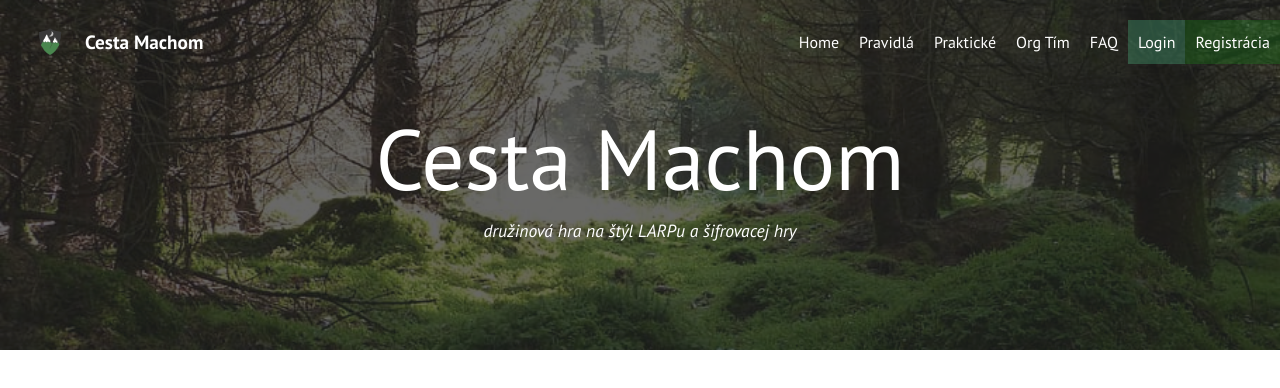
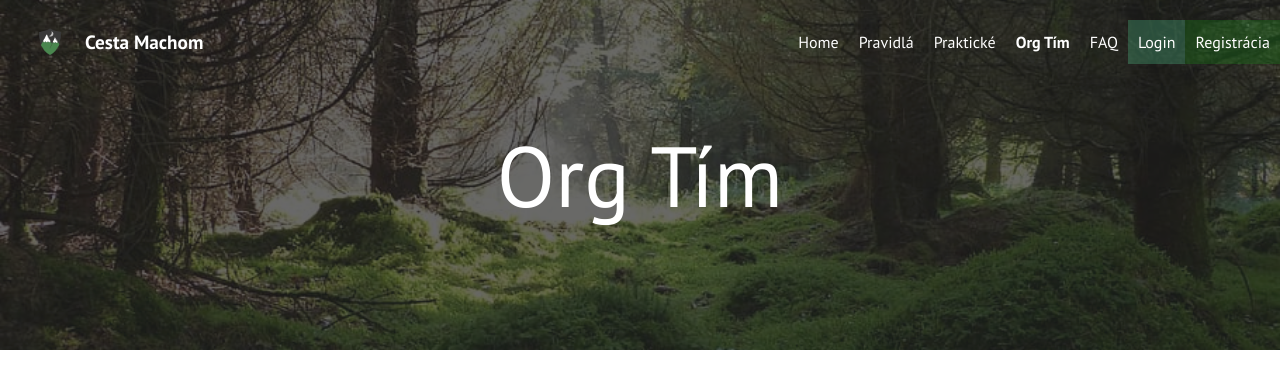
Before and after one commit to Xlebo/larpovacka_fe, a React (Vite) app: page /contacts in a window 1280 px wide. Shown: the top 388 px of the page. Built offline with nearby package versions, Linux system fonts and the light colour scheme.

Commit message:
Varying Title

```diff
--- a/src/components/Header.jsx
+++ b/src/components/Header.jsx
@@ -1,17 +1,25 @@
 import Navbar from "./Navbar.jsx";
 import "./header.css"
-import {Outlet} from "react-router";
+import {Outlet, useLocation} from "react-router";
+
+const titles = {
+    "/": { headerText: "Cesta Machom" },
+    "/pravidla": { headerText: "Pravidlá"},
+    "/prakticke": { headerText: "Praktické"},
+    "/contacts": { headerText: "Org Tím" },
+    "/faq": { headerText: "FAQ"},
+    "/login": { headerText: "Prihlásenie" },
+    "/register": { headerText: "Registrácia"},
+};
 
 export default function Header({user, setUser}) {
-    const headerText = "Cesta Machom"
-    const subText = "družinová hra na štýl LARPu a šifrovacej hry"
+    const location = useLocation();
 
     return (
         <>
             <div className="header-background">
                 <Navbar user={user} setUser={setUser}/>
-                <h1 className="header">{headerText}</h1>
-                <a className="sub-header">{subText}</a>
+                <h1 className="header">{titles[location.pathname].headerText}</h1>
             </div>
             <Outlet/>
         </>
--- a/src/components/Navbar.jsx
+++ b/src/components/Navbar.jsx
@@ -23,8 +23,8 @@ export default function Navbar({user, setUser}) {
                         <li><NavLink to="/">Home</NavLink></li>
                         <li><NavLink to="/pravidla">Pravidlá</NavLink></li>
                         <li><NavLink to="/prakticke">Praktické</NavLink></li>
-                        <li><NavLink to="/contact">Org Tím</NavLink></li>
-                        <li><NavLink to="faq">FAQ</NavLink></li>
+                        <li><NavLink to="/contacts">Org Tím</NavLink></li>
+                        <li><NavLink to="/faq">FAQ</NavLink></li>
                         <li className="login"><NavLink to="/login">Login</NavLink></li>
                         <li className="register"><NavLink to="/register">Registrácia</NavLink></li>
                     </ul>
```
